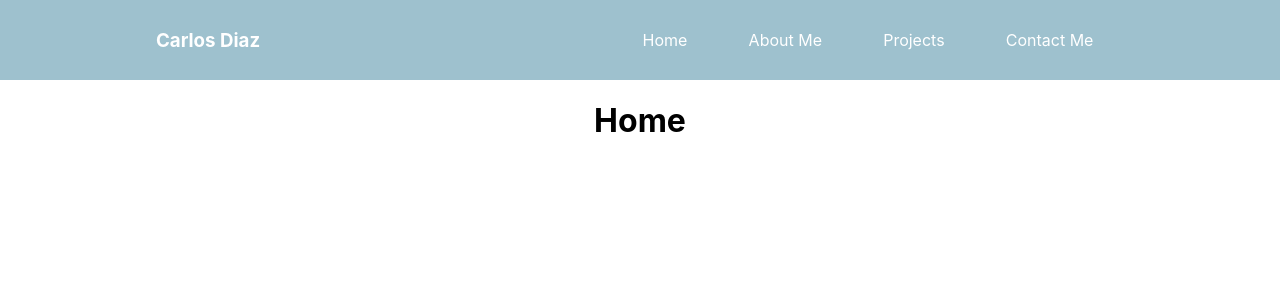
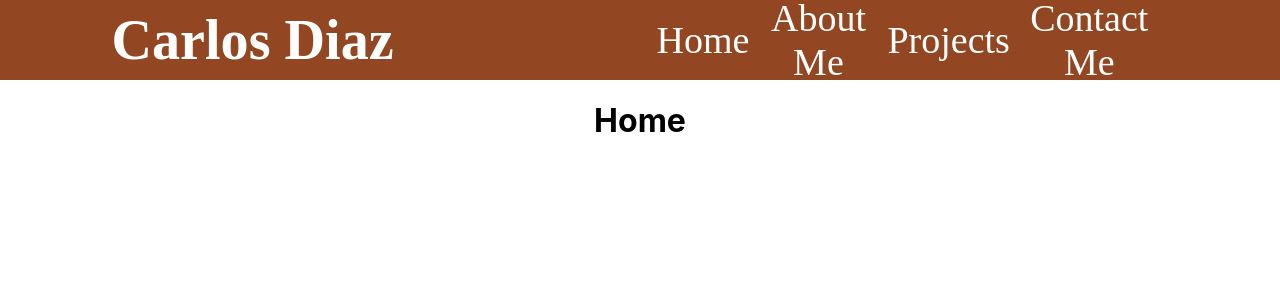
Before and after one commit to carlosmdiaz/carlosmdiaz.github.io, a React (Create React App) app: page / in a window 1280 px wide. Shown: the top 300 px of the page. Built offline with nearby package versions, Linux system fonts and the light colour scheme.

Commit message:
I changed the words in the Navigation bar to be links, that way when you clicked them you can actually go where they say. Also, I use Link (the React Router property).

```diff
--- a/src/App.css
+++ b/src/App.css
@@ -1,19 +1,3 @@
 .App {
   text-align: center;
 }
-
-.nav{
-  display: flex;
-  justify-content: space-around;
-  align-items: center;
-  min-height: 10vh;
-  background: #9EC1CE;
-  color: white;
-}
- .nav-Links{
-   width: 40%;
-   display: flex;
-   justify-content: center;
-   align-items: center;
-   list-style-type: none;
- }
--- a/src/components/Home.js
+++ b/src/components/Home.js
@@ -3,7 +3,7 @@ import React from 'react';
 
 function Home() {
   return (
-    <div >
+    <div className="backgr">
       <h1>Home</h1>
     </div>
   );
--- a/src/components/Navigation.js
+++ b/src/components/Navigation.js
@@ -1,16 +1,41 @@
 import React from 'react';
+import {Link} from 'react-router-dom';
 import './Style.css';
 
 function Navigation() {
+
+    const stl ={
+        color: 'white'
+    };
+
   return (
 
     <nav className="nav">
         <h3>Carlos Diaz</h3>
         <ul className="nav-Links">
-            <li>Home</li>
-            <li>About Me</li>
-            <li>Projects</li>
-            <li>Contact Me</li>
+            <Link
+                className="links-stl"
+                style={stl} to='/'>
+                    <li className="link-Container">Home</li>
+            </Link>
+
+            <Link
+                className="links-stl"
+                style={stl} to='/aboutme'>
+                    <li>About Me</li>
+            </Link>
+
+            <Link
+                className="links-stl"
+                style={stl} to='/projects'>
+                    <li>Projects</li>
+            </Link>
+
+            <Link
+                className="links-stl"
+                style={stl} to='/contactme'>
+                    <li>Contact Me</li>
+            </Link>
         </ul>
     </nav>
   )
--- a/src/components/Style.css
+++ b/src/components/Style.css
@@ -1,17 +1,27 @@
-.nav-Links{
+.nav-Links {
     width: 40%;
     display: flex;
     justify-content: space-around;
     align-items: center;
     list-style-type: none;
-
+    text-decoration: none;
   }
 
   .nav{
     display: flex;
+    height: 5px;
+    width: 100%;
     justify-content: space-around;
     align-items: center;
     min-height: 10vh;
-    background: #9EC1CE;
+    background: #924722;
     color: white;
+    font-family: "Brush Script MT", cursive;
+    font-size: 48px;
   }
+
+.links-stl{
+    font-family: "Brush Script MT", cursive;
+    text-decoration: none;
+    font-size: 38px;
+}
```
